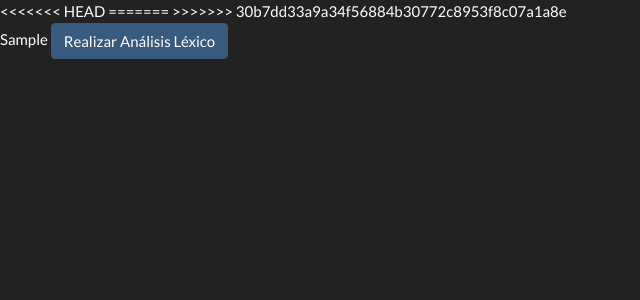
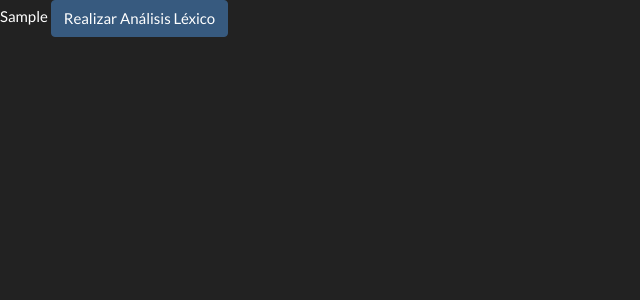
Before and after one commit to lmdcma27/Progra-2-Practica1, a Django app: template practica1/apps/lexer/templates/lexer/lexer.html in a window 1280 px wide. Shown: the top 300 px of the page, without its empty margins (0-640 px from the left). Run offline with Django 3.2, Linux system fonts and the light colour scheme; the template is opened without the code that fills it: most values are stand-ins (such as "Sample title", 1, 10 or a date in 2020).

Commit message:
Update base.html

```diff
--- a/practica1/apps/registro/templates/base/base.html
+++ b/practica1/apps/registro/templates/base/base.html
@@ -5,11 +5,10 @@
 <head>
     <meta charset="UTF-8">
 
-<<<<<<< HEAD
     <link rel="stylesheet" href="{% static '/css/bootstrap.min.css'%}">
-=======
+
     <link rel="stylesheet" href="{% static '/css/bootstrap.min.css'%}">
->>>>>>> 30b7dd33a9a34f56884b30772c8953f8c07a1a8e
+
     <title> {% block title%} Document  {% endblock %} </title>
 </head>
 <body>
```
